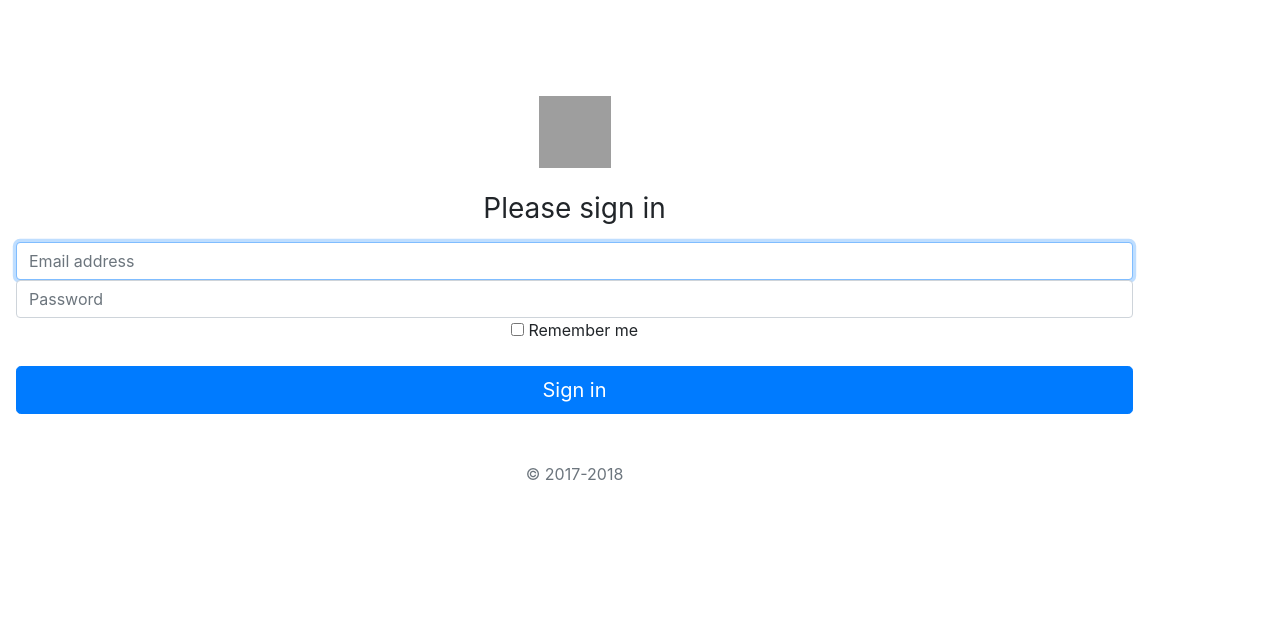
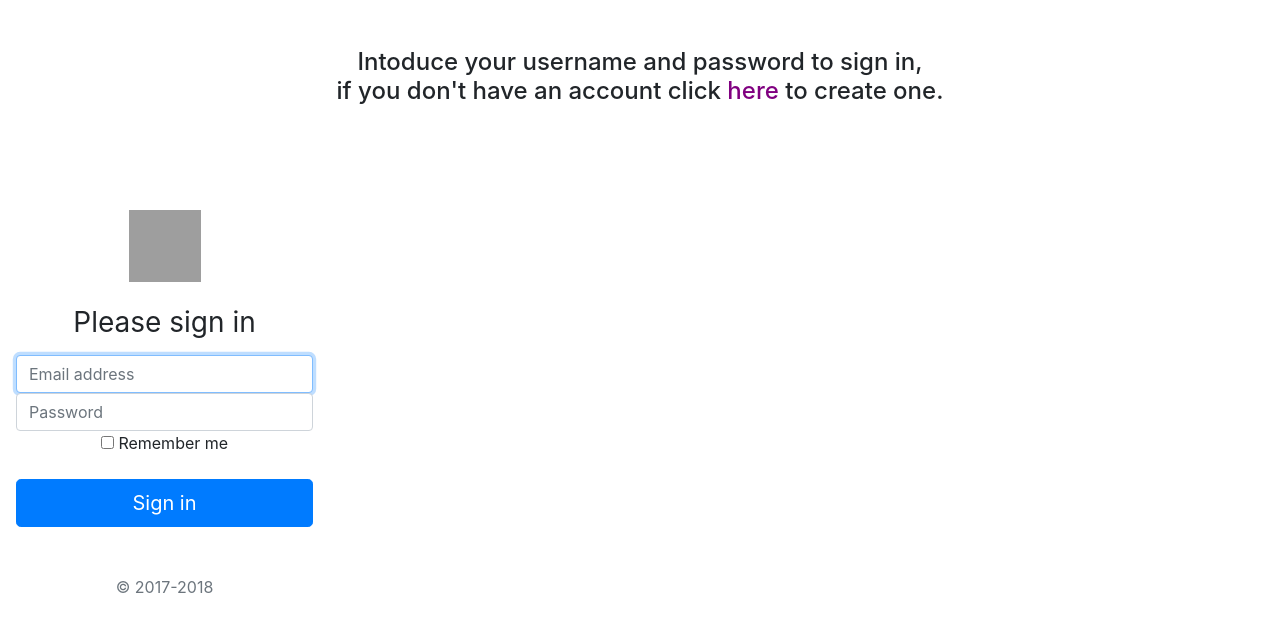
Before and after one commit to Akafadam/login-page, a plain HTML site: page index.html in a window 1280 px wide. Drawn offline with Linux system fonts and the light colour scheme; grey boxes are pictures that could not be loaded.

Commit message:
Improving visual design

```diff
--- a/index.html
+++ b/index.html
@@ -6,20 +6,26 @@
     <meta name="description" content="">
     <meta name="author" content="">
     <title>Signin Template for Bootstrap</title>
-
-    <!-- Bootstrap core CSS -->
     <link href="css/bootstrap.min.css" rel="stylesheet">
-
-    <!-- Custom styles for this template -->
-
+   <style>
+     a {
+      color:purple;
+     }
+     a:hover {
+      color:blue;
+     }
+   </style>
   </head>
 
   <body class="text-center">
-    <form class="form-signin container py-5 pl-2 ml-2 my-5">
+  	<div class="container-fluid">
+  	  <h4 class="text-center p-5 mx-5">Intoduce your username and password to sign in,<br>if you don't have an account click <a href="">here</a> to create one.</h4>
+    </div>
+    <form class="form-signin container py-2 pl-2 ml-2 my-5 w-25">
       <img class="mb-4" src="https://getbootstrap.com/assets/brand/bootstrap-solid.svg" alt="" width="72" height="72">
       <h1 class="h3 mb-3 font-weight-normal">Please sign in</h1>
       <label for="inputEmail" class="sr-only">Email address</label>
-      <input type="email" id="inputEmail" class="form-control" placeholder="Email address" required autofocus>
+         <input type="email" id="inputEmail" class="form-control" placeholder="Email address" required autofocus>
       <label for="inputPassword" class="sr-only">Password</label>
       <input type="password" id="inputPassword" class="form-control" placeholder="Password" required>
       <div class="checkbox mb-3">
```
